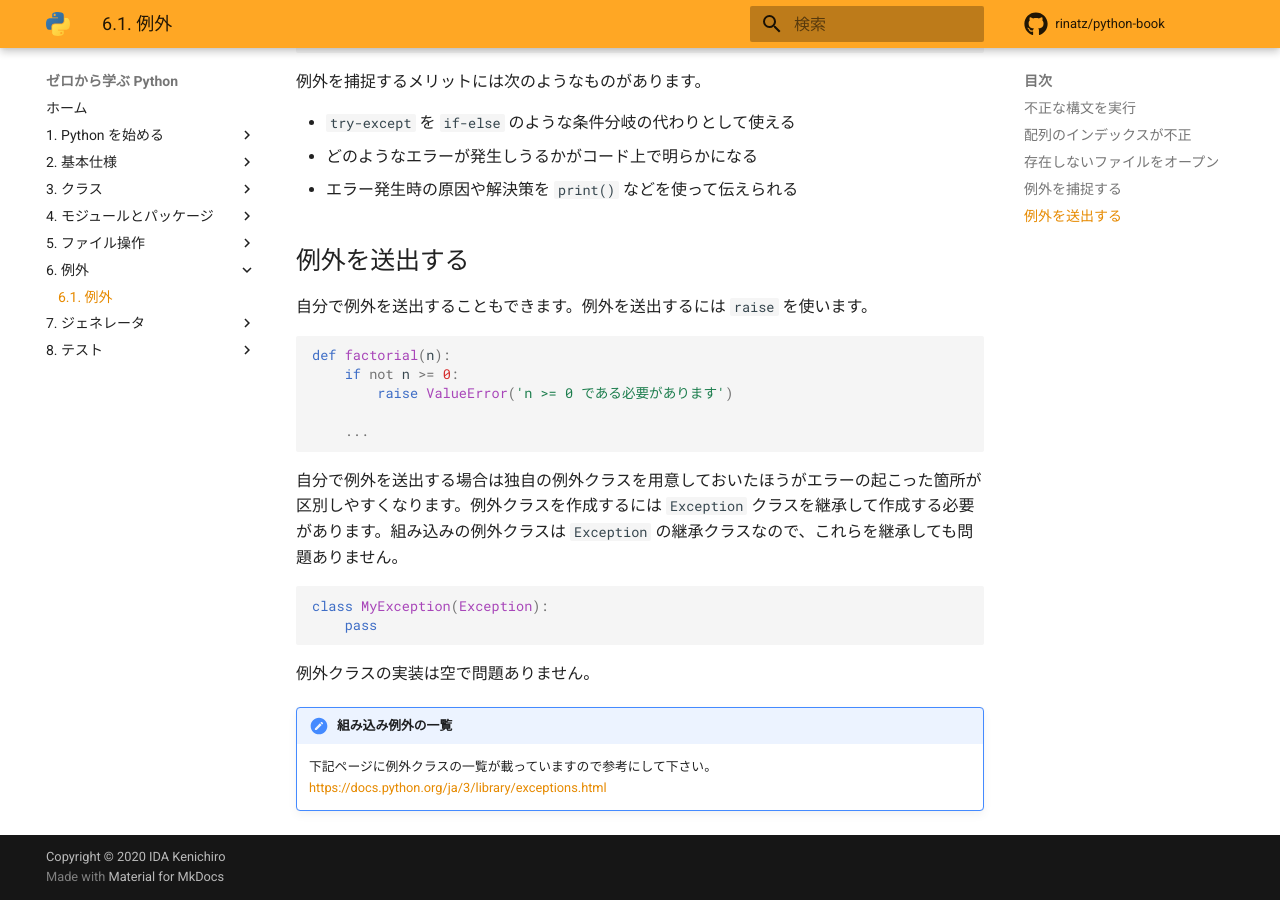
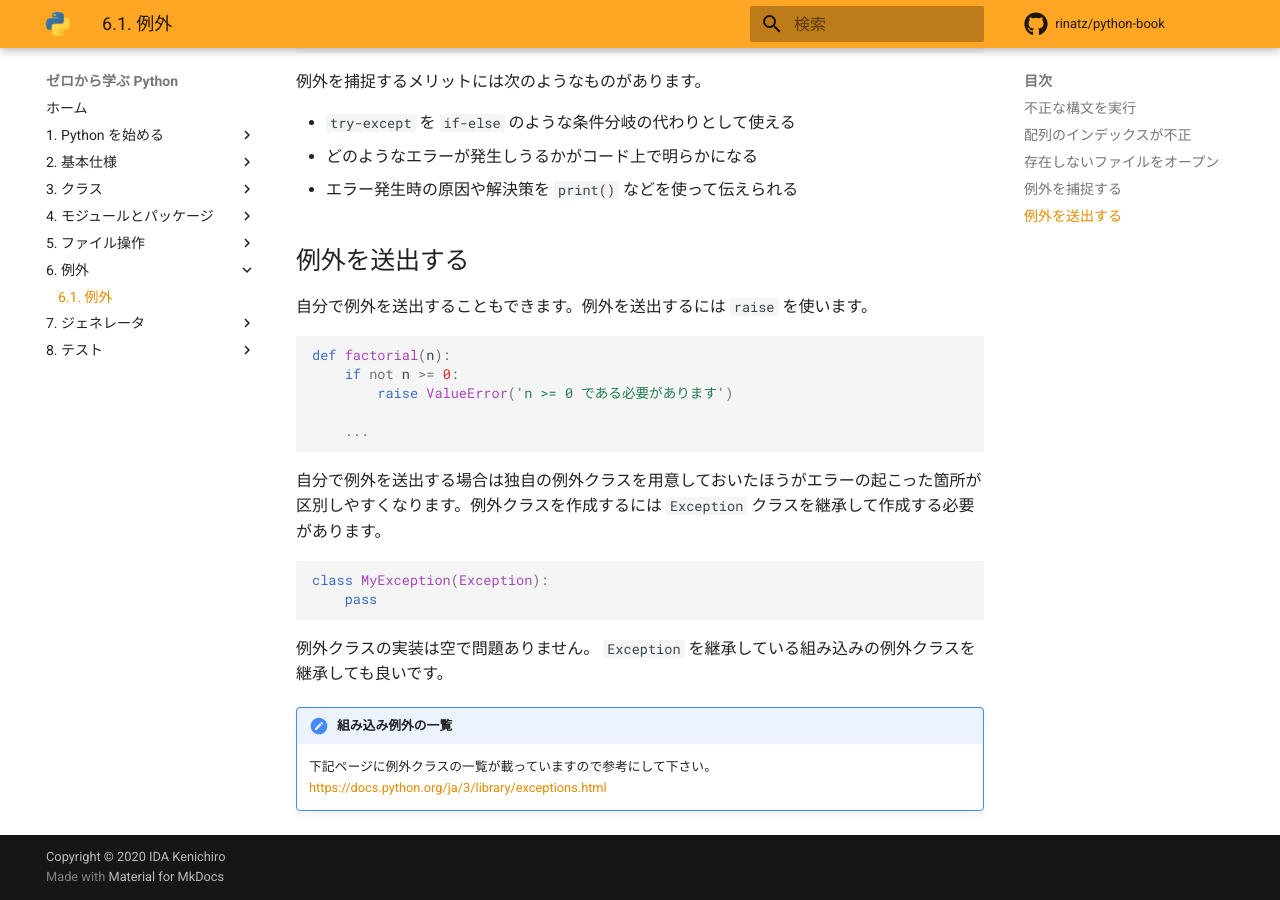
Before and after one commit to rinatz/python-book, an MkDocs documentation site: the page built from docs/ch06-01-exceptions.md, in a window 1280 px wide and 900 px high, scrolled down 2839 px. Built offline with MkDocs 1.6.1 and Material for MkDocs 9.7.7, drawn with Linux system fonts in a browser that asks for light colours; comment, search, counter and statistics services are not loaded.

Commit message:
Fix description

````diff
--- a/docs/ch06-01-exceptions.md
+++ b/docs/ch06-01-exceptions.md
@@ -152,14 +152,14 @@ def factorial(n):
     ...
 ```
 
-自分で例外を送出する場合は独自の例外クラスを用意しておいたほうがエラーの起こった箇所が区別しやすくなります。例外クラスを作成するには `Exception` クラスを継承して作成する必要があります。組み込みの例外クラスは `Exception` の継承クラスなので、これらを継承しても問題ありません。
+自分で例外を送出する場合は独自の例外クラスを用意しておいたほうがエラーの起こった箇所が区別しやすくなります。例外クラスを作成するには `Exception` クラスを継承して作成する必要があります。
 
 ```python
 class MyException(Exception):
     pass
 ```
 
-例外クラスの実装は空で問題ありません。
+例外クラスの実装は空で問題ありません。 `Exception` を継承している組み込みの例外クラスを継承しても良いです。
 
 !!! tips "組み込み例外の一覧"
     下記ページに例外クラスの一覧が載っていますので参考にして下さい。
````
